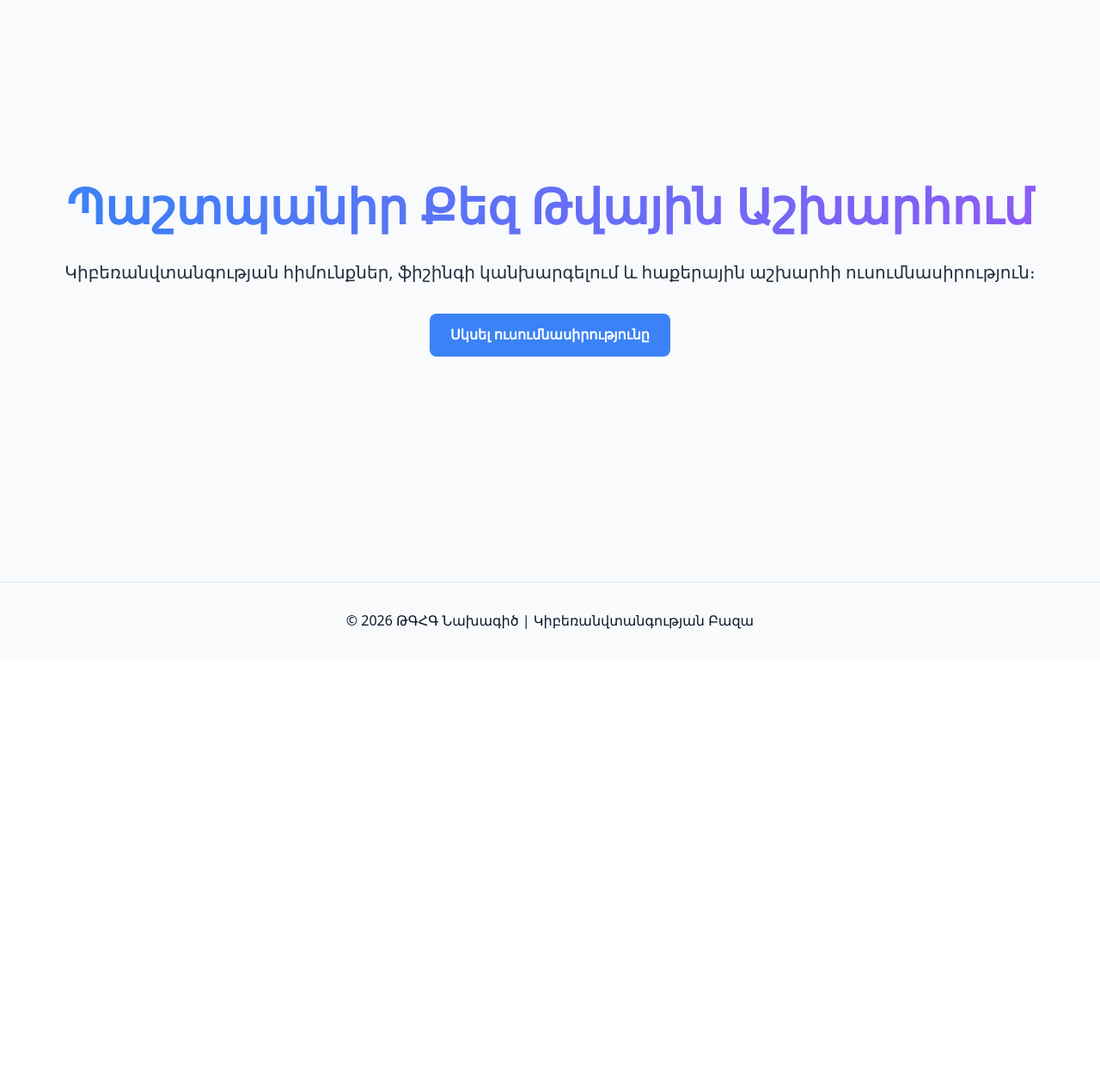
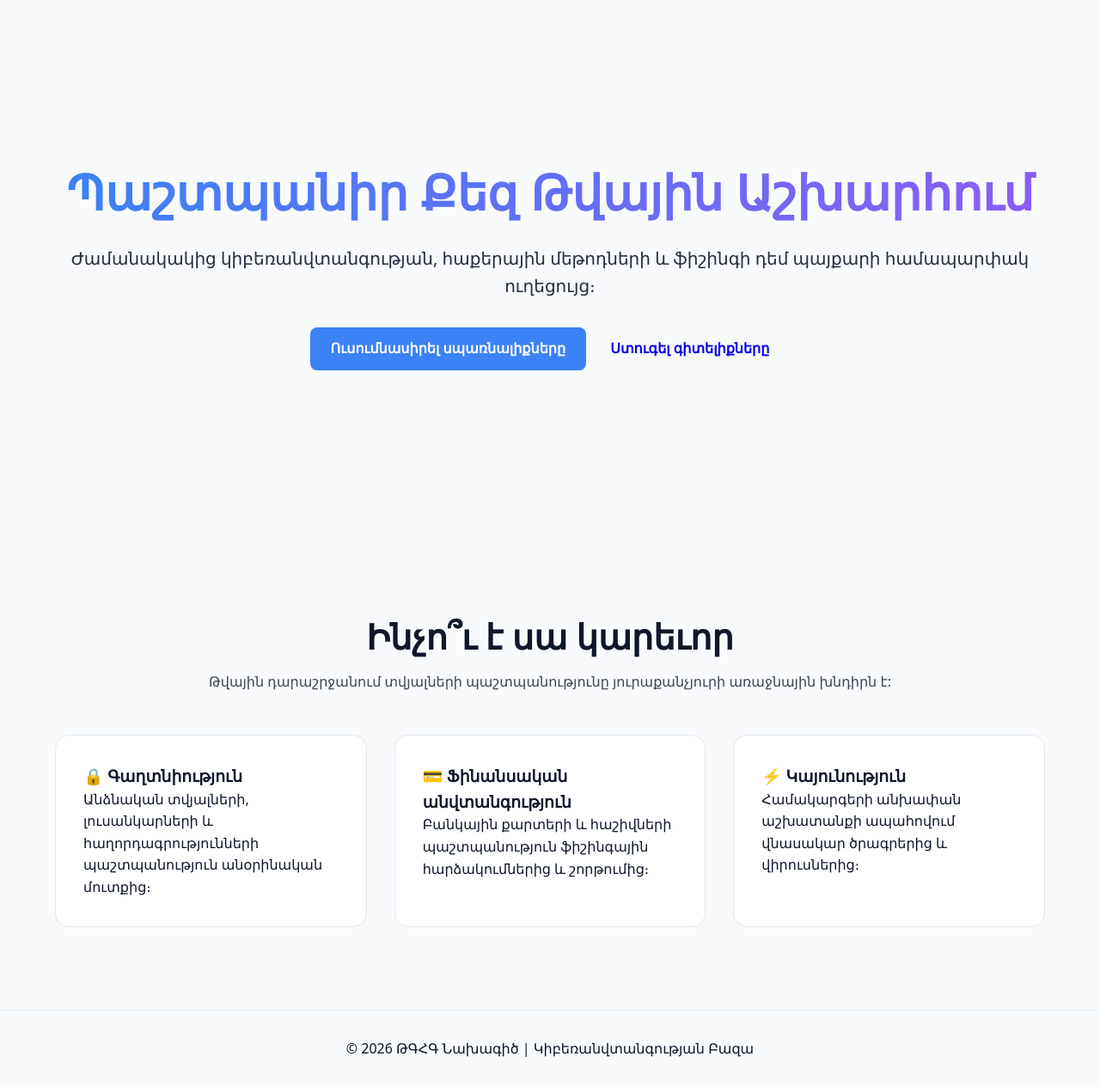
Before and after one commit to 01narek10/Cyberattacks, a Flask app: page / in a window 1280 px wide. Shown: the part 147-1412 px from the top of the page at 86% size. Before the commit the page ends 879 px from the top, so only its background shows below. Run offline with Flask 3, Linux system fonts and the light colour scheme.

Commit message:
Update index.html

```diff
--- a/templates/index.html
+++ b/templates/index.html
@@ -4,8 +4,29 @@
 <header class="hero slide-in">
     <div class="hero-content">
         <h1>Պաշտպանիր Քեզ Թվային Աշխարհում</h1>
-        <p>Կիբեռանվտանգության հիմունքներ, ֆիշինգի կանխարգելում և հաքերային աշխարհի ուսումնասիրություն։</p>
-        <a href="{{ url_for('types') }}" class="btn btn-primary">Սկսել ուսումնասիրությունը</a>
+        <p>Ժամանակակից կիբեռանվտանգության, հաքերային մեթոդների և ֆիշինգի դեմ պայքարի համապարփակ ուղեցույց։</p>
+        <div class="hero-btns">
+            <a href="{{ url_for('types') }}" class="btn btn-primary">Ուսումնասիրել սպառնալիքները</a>
+            <a href="{{ url_for('quiz') }}" class="btn btn-secondary">Ստուգել գիտելիքները</a>
+        </div>
     </div>
 </header>
+<section class="section">
+    <h2 class="section-title">Ինչո՞ւ է սա կարեւոր</h2>
+    <p class="section-subtitle">Թվային դարաշրջանում տվյալների պաշտպանությունը յուրաքանչյուրի առաջնային խնդիրն է:</p>
+    <div class="grid-cards">
+        <div class="card">
+            <h3>🔒 Գաղտնիություն</h3>
+            <p>Անձնական տվյալների, լուսանկարների և հաղորդագրությունների պաշտպանություն անօրինական մուտքից։</p>
+        </div>
+        <div class="card">
+            <h3>💳 Ֆինանսական անվտանգություն</h3>
+            <p>Բանկային քարտերի և հաշիվների պաշտպանություն ֆիշինգային հարձակումներից և շորթումից։</p>
+        </div>
+        <div class="card">
+            <h3>⚡ Կայունություն</h3>
+            <p>Համակարգերի անխափան աշխատանքի ապահովում վնասակար ծրագրերից և վիրուսներից։</p>
+        </div>
+    </div>
+</section>
 {% endblock %}
```
